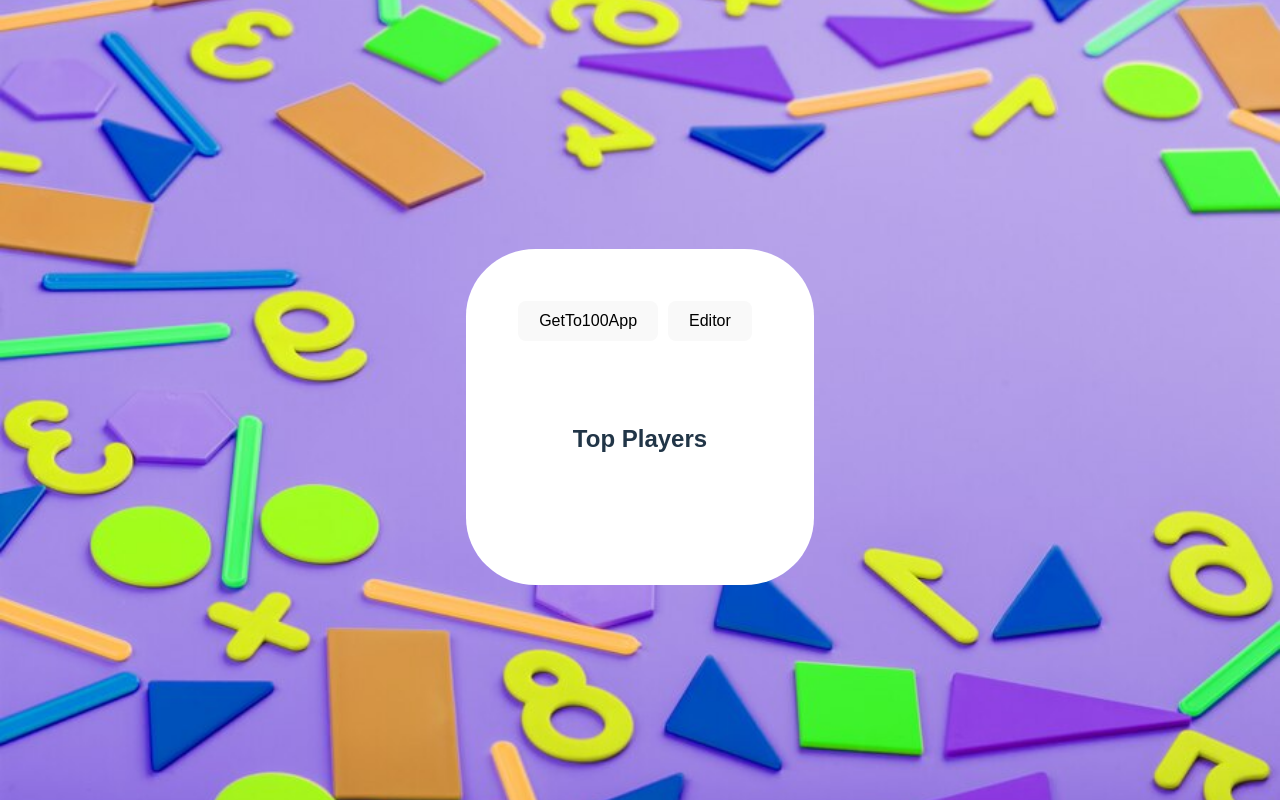
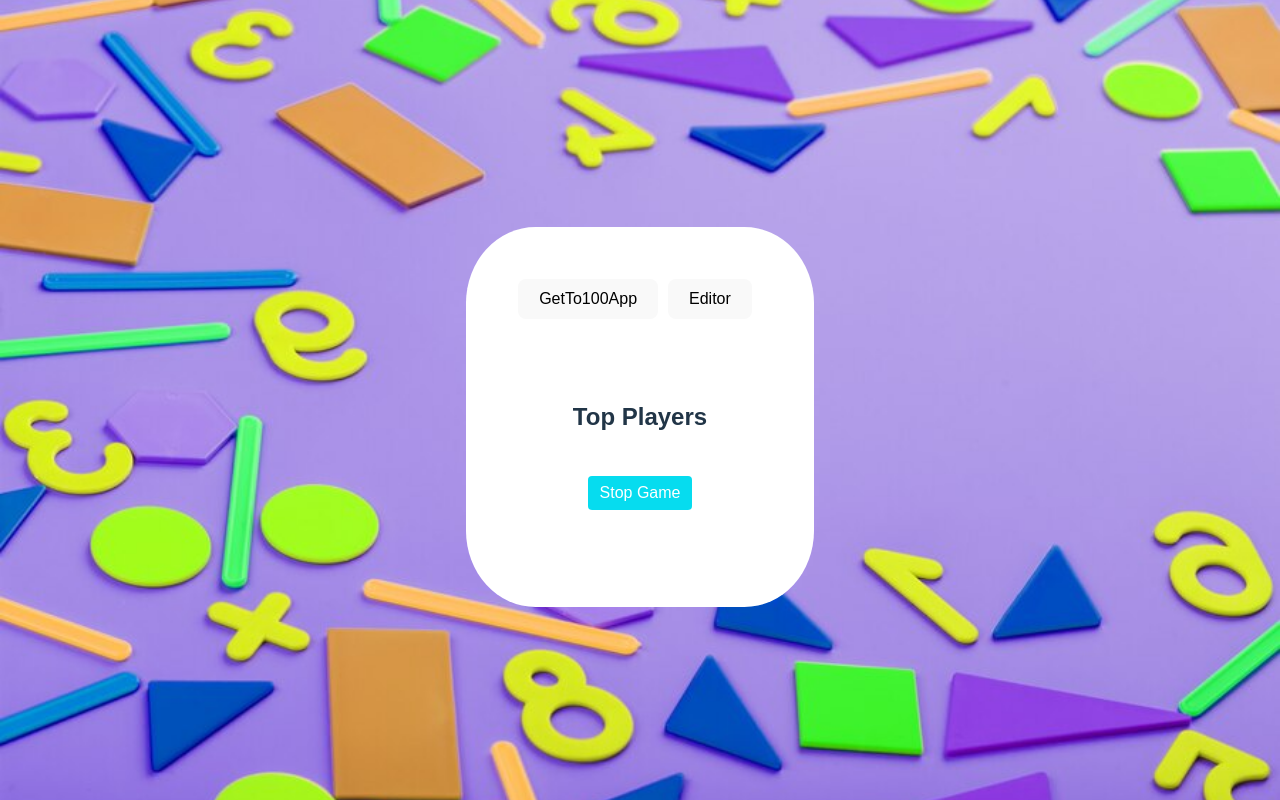
Before and after one commit to sivaneguedj/vite-project1, a React (Vite) app: page / in a window 1280 px wide. Both pictures are taken after a click on the button "start game". Built offline with nearby package versions, Linux system fonts and the light colour scheme.

Commit message:
add stopgame button

```diff
--- a/src/getTo100/GameBoard.jsx
+++ b/src/getTo100/GameBoard.jsx
@@ -1,7 +1,7 @@
 import React, { useState } from 'react';
 import styles from './GameBoard.module.css';
 
-const GameBoard = ({ users }) => {
+const GameBoard = ({ users, handleStopGame }) => {
   const loadAllPlayerData = () => {
     return users.map((user) => {
       const savedScores = JSON.parse(localStorage.getItem(user.title)) || [];
@@ -157,6 +157,9 @@ const GameBoard = ({ users }) => {
       </div>
     ))}
     </div>
+    <div className={styles.stopbutton}>
+       <button onClick={handleStopGame}>Stop Game</button>
+    </div>
   </div>
   );
 };
--- a/src/getTo100/GameBoard.module.css
+++ b/src/getTo100/GameBoard.module.css
@@ -74,3 +74,19 @@
   .gameboard__player button:hover {
     background-color: #0056b3;
   }
+
+
+  .stopbutton button {
+    margin: 5px;
+    padding: 8px 12px;
+    font-size: 1rem;
+    color: #fff;
+    background-color: #06dcef;
+    border: none;
+    border-radius: 4px;
+    cursor: pointer;
+  }
+
+  .stopbutton button:hover {
+    background-color: #3909d6;
+  }
--- a/src/getTo100/GetToo100App.jsx
+++ b/src/getTo100/GetToo100App.jsx
@@ -8,10 +8,16 @@ function GetTo100App(){
         SetOnRegist(false);
     }
 
+    function handleStopGame()
+    {
+        SetOnRegist(true);
+        setUsers([])
+    }
+
     const[users,setUsers]= useState([]);
     return <>
      {onRegis? <Registration setUsers={setUsers} handleStartGame={handleStartGame}></Registration>:(
-        <GameBoard users={users}></GameBoard>
+        <GameBoard users={users} handleStopGame={handleStopGame}></GameBoard>
     )}
     </>
 
```
Also changed, not shown: 1 other file (tests, documents, lock files or other folders).
